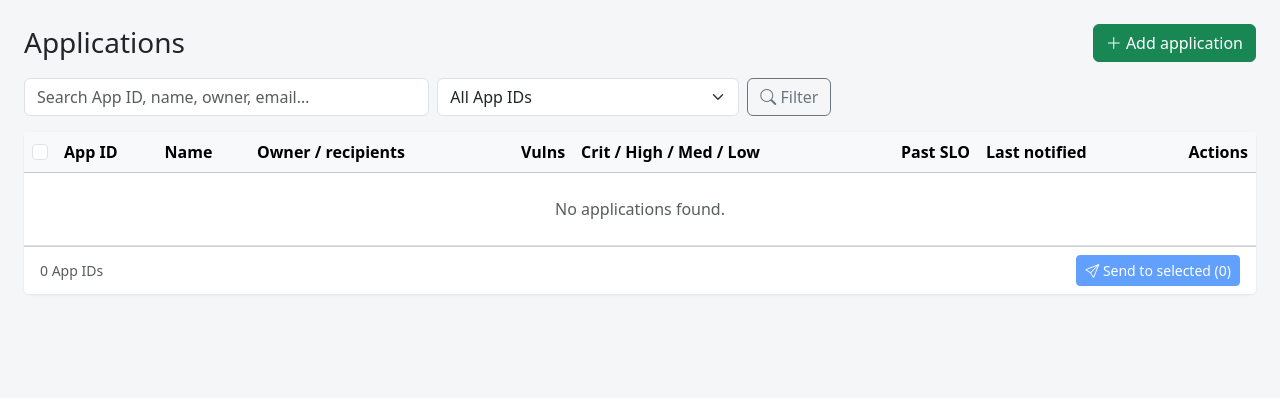
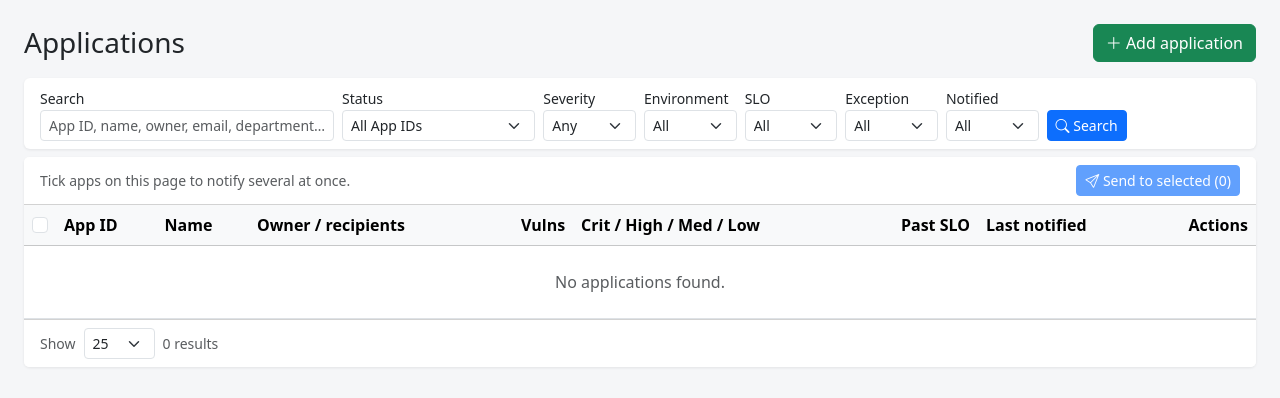
Before and after one commit to budie47/vuln-notify, a Flask app: page /apps in a window 1280 px wide. Shown: the part 56-454 px from the top of the page. Run offline with Flask 3, Linux system fonts and the light colour scheme; data that the repository does not hold is empty.

Commit message:
Search, filters and page size for the application list; fix shared DB connection
- Applications page: search (App ID, name, owner, emails, business service,
  department), status, severity, environment, SLO, exception and notified
  filters, plus 10/25/50/100/all page sizes with paging.
- Environment / exception filters scope the counts shown ('21 of 54').
- Shared pagination helper and template macro, reused by the app detail page.
- Dispose the engine after init_db so gunicorn --preload workers don't share
  the master's database connection (caused intermittent request errors/hangs).

Co-Authored-By: Claude Opus 5.5 <noreply@anthropic.com>

```diff
--- a/app/main.py
+++ b/app/main.py
@@ -3,12 +3,12 @@ import os
 from datetime import date
 
 from flask import Flask, Response, abort, flash, redirect, render_template, request, url_for
-from sqlalchemy import func, or_, select
+from sqlalchemy import and_, func, or_, select
 from sqlalchemy.exc import IntegrityError
 
 from . import importer, mailer
 from .models import (
-    VULN_FIELDS, Application, NotificationLog, SessionLocal, UploadLog, Vulnerability, init_db,
+    VULN_FIELDS, Application, NotificationLog, SessionLocal, UploadLog, Vulnerability, engine, init_db,
 )
 
 app = Flask(__name__)
@@ -19,12 +19,16 @@ SEVERITIES = ["critical", "high", "medium", "low"]
 PAGE_SIZES = ["10", "25", "50", "100", "all"]
 DEFAULT_PAGE_SIZE = "25"
 VULN_FILTER_ARGS = ("q", "severity", "env", "slo", "exception")
+APP_FILTER_ARGS = ("q", "show", "severity", "env", "slo", "exception", "notified")
 APP_FORM_FIELDS = [
     "app_id", "app_name", "owner_name", "owner_email", "notification_emails",
     "business_service", "department", "description",
 ]
 
 init_db()
+# gunicorn --preload imports this module once and then forks workers; drop the connection used by
+# init_db so workers never share a database socket.
+engine.dispose()
 
 
 @app.teardown_appcontext
@@ -53,6 +57,19 @@ def severity_summary(where=None):
     if where is not None:
         q = q.where(where)
     return {r.app_id: r._asdict() for r in SessionLocal.execute(q)}
+
+
+def paginate(total):
+    """Reads per_page/page from the request and returns paging info for `total` rows."""
+    per_page = request.args.get("per_page", DEFAULT_PAGE_SIZE)
+    if per_page not in PAGE_SIZES:
+        per_page = DEFAULT_PAGE_SIZE
+    size = total if per_page == "all" else int(per_page)
+    pages = max(1, -(-total // size)) if size else 1
+    page = min(max(request.args.get("page", 1, type=int), 1), pages)
+    offset = (page - 1) * size
+    return dict(per_page=per_page, page=page, pages=pages, offset=offset, limit=size, total=total,
+                first=offset + 1 if total else 0, last=min(offset + size, total), sizes=PAGE_SIZES)
 
 
 def get_app_or_404(app_id):
@@ -159,32 +176,74 @@ def dashboard():
 
 @app.route("/apps")
 def apps_list():
-    q = (request.args.get("q") or "").strip().lower()
-    show = request.args.get("show", "all")  # all / registered / unregistered / with_vulns
-    summary = severity_summary()
-    apps = {a.app_id: a for a in SessionLocal.scalars(select(Application)).all()}
-    last_notified = dict(SessionLocal.execute(
+    s = SessionLocal
+    f = {k: request.args.get(k, "").strip() for k in APP_FILTER_ARGS}
+    if f["show"] == "all":  # old links used show=all
+        f["show"] = ""
+
+    # Environment and exception narrow which vulnerabilities are counted for each app.
+    scope = []
+    if f["env"]:
+        scope.append(Vulnerability.environment.is_(None) if f["env"] == "(none)"
+                     else Vulnerability.environment == f["env"])
+    if f["exception"] == "yes":
+        scope.append(HAS_EXCEPTION)
+    elif f["exception"] == "no":
+        scope.append(~HAS_EXCEPTION)
+    summary = severity_summary(and_(*scope) if scope else None)
+    all_totals = {k: v["total"] for k, v in severity_summary().items()} if scope else None
+
+    apps = {a.app_id: a for a in s.scalars(select(Application)).all()}
+    last_notified = dict(s.execute(
         select(NotificationLog.app_id, func.max(NotificationLog.sent_at))
         .where(NotificationLog.status == "sent").group_by(NotificationLog.app_id)
     ).all())
+    env_label = func.coalesce(Vulnerability.environment, "(none)")
+    environments = s.scalars(select(env_label).distinct().order_by(env_label)).all()
 
+    q = f["q"].lower()
+    empty = {"total": 0, "overdue": 0, **{x: 0 for x in SEVERITIES}}
+    candidates = set(apps) | {k for k in (all_totals if scope else summary) if k}
     rows = []
-    for app_id in sorted(set(apps) | {k for k in summary if k}, key=str.lower):
+    for app_id in sorted(candidates, key=str.lower):
         a = apps.get(app_id)
-        counts = summary.get(app_id) or {"total": 0, "overdue": 0, **{x: 0 for x in SEVERITIES}}
-        if show == "registered" and not a:
+        counts = summary.get(app_id) or empty
+        if scope and not counts["total"]:
             continue
-        if show == "unregistered" and a:
+        if f["show"] == "registered" and not a:
             continue
-        if show == "with_vulns" and not counts["total"]:
+        if f["show"] == "unregistered" and a:
             continue
-        if q and q not in app_id.lower() and not (a and q in " ".join(
-            filter(None, [a.app_name, a.owner_name, a.owner_email, a.notification_emails])).lower()):
+        if f["show"] == "with_vulns" and not counts["total"]:
             continue
-        rows.append(dict(app_id=app_id, app=a, counts=counts, last_notified=last_notified.get(app_id)))
+        if f["show"] == "no_email" and (not a or a.recipients()):
+            continue
+        if f["severity"] in SEVERITIES and not counts[f["severity"]]:
+            continue
+        if f["slo"] == "overdue" and not counts["overdue"]:
+            continue
+        if f["slo"] == "within" and counts["overdue"]:
+            continue
+        if f["notified"] == "yes" and app_id not in last_notified:
+            continue
+        if f["notified"] == "no" and app_id in last_notified:
+            continue
+        if q:
+            haystack = [app_id] + ([a.app_name, a.owner_name, a.owner_email, a.notification_emails,
+                                    a.business_service, a.department] if a else [])
+            if q not in " ".join(filter(None, haystack)).lower():
+                continue
+        rows.append(dict(app_id=app_id, app=a, counts=counts, last_notified=last_notified.get(app_id),
+                         all_total=all_totals.get(app_id, 0) if scope else None))
+
+    pg = paginate(len(rows))
+    active = {k: v for k, v in f.items() if v}
     unassigned = (summary.get(None) or {}).get("total", 0)
-    return render_template("apps_list.html", rows=rows, q=q, show=show, severities=SEVERITIES,
-                           unassigned=unassigned)
+    return render_template(
+        "apps_list.html", rows=rows[pg["offset"]:pg["offset"] + pg["limit"]], filters=f, active=active,
+        severities=SEVERITIES, environments=environments, unassigned=unassigned, pg=pg,
+        unfiltered=len(candidates), scoped=bool(scope),
+    )
 
 
 def _app_from_form(a):
@@ -256,20 +315,9 @@ def app_detail(app_id):
         abort(404)
 
     filters = {k: request.args.get(k, "").strip() for k in VULN_FILTER_ARGS}
-    per_page = request.args.get("per_page", DEFAULT_PAGE_SIZE)
-    if per_page not in PAGE_SIZES:
-        per_page = DEFAULT_PAGE_SIZE
     q = vuln_query(app_id, filters)
-    matched = s.scalar(select(func.count()).select_from(q.order_by(None).subquery())) or 0
-    if per_page == "all":
-        page, pages = 1, 1
-    else:
-        size = int(per_page)
-        pages = max(1, -(-matched // size))
-        page = min(max(request.args.get("page", 1, type=int), 1), pages)
-        q = q.offset((page - 1) * size).limit(size)
-    vulns = s.scalars(q).all()
-    first = (page - 1) * (0 if per_page == "all" else int(per_page)) + 1 if vulns else 0
+    pg = paginate(s.scalar(select(func.count()).select_from(q.order_by(None).subquery())) or 0)
+    vulns = s.scalars(q.offset(pg["offset"]).limit(pg["limit"])).all() if pg["total"] else []
 
     env_label = func.coalesce(Vulnerability.environment, "(none)")
     environments = s.scalars(
@@ -283,8 +331,7 @@ def app_detail(app_id):
     return render_template(
         "app_detail.html", a=a, app_id=app_id, vulns=vulns, counts=counts, logs=logs,
         severities=SEVERITIES, today=date.today(), filters=filters, active=active,
-        environments=environments, per_page=per_page, page_sizes=PAGE_SIZES,
-        page=page, pages=pages, matched=matched, first=first, last=first + len(vulns) - 1,
+        environments=environments, pg=pg, per_page=pg["per_page"],
     )
 
 
--- /dev/null
+++ b/app/templates/_pager.html
@@ -0,0 +1,36 @@
+{# Page-size selector + "Showing x–y of z" + page links. `args` are the active filters to keep in links. #}
+{% macro pager(pg, endpoint, url_args, args, form_id, unfiltered=None) -%}
+<div class="card-footer bg-white d-flex flex-wrap justify-content-between align-items-center gap-2">
+  <div class="d-flex align-items-center gap-2 small">
+    <label for="{{ form_id }}-pp" class="text-muted mb-0">Show</label>
+    <select class="form-select form-select-sm autosubmit w-auto" id="{{ form_id }}-pp" form="{{ form_id }}" name="per_page">
+      {% for n in pg.sizes %}<option value="{{ n }}" {% if pg.per_page == n %}selected{% endif %}>{{ n|title }}</option>{% endfor %}
+    </select>
+    <span class="text-muted">
+      {% if pg.total %}Showing {{ pg.first }}–{{ pg.last }} of {{ "{:,}".format(pg.total) }}{% else %}0 results{% endif %}
+      {% if args and unfiltered is not none %} (filtered from {{ "{:,}".format(unfiltered) }}){% endif %}
+    </span>
+  </div>
+  {% if pg.pages > 1 %}
+  {% set pargs = dict(url_args, per_page=pg.per_page, **args) %}
+  <nav><ul class="pagination pagination-sm mb-0">
+    <li class="page-item {% if pg.page == 1 %}disabled{% endif %}"><a class="page-link" href="{{ url_for(endpoint, page=pg.page-1, **pargs) }}">&laquo;</a></li>
+    {% for p in range(1, pg.pages + 1) %}
+      {% if p == 1 or p == pg.pages or (p - pg.page)|abs <= 2 %}
+        <li class="page-item {% if p == pg.page %}active{% endif %}"><a class="page-link" href="{{ url_for(endpoint, page=p, **pargs) }}">{{ p }}</a></li>
+      {% elif (p - pg.page)|abs == 3 %}
+        <li class="page-item disabled"><span class="page-link">…</span></li>
+      {% endif %}
+    {% endfor %}
+    <li class="page-item {% if pg.page == pg.pages %}disabled{% endif %}"><a class="page-link" href="{{ url_for(endpoint, page=pg.page+1, **pargs) }}">&raquo;</a></li>
+  </ul></nav>
+  {% endif %}
+</div>
+{%- endmacro %}
+
+{# Dropdown filters and page size apply immediately; search boxes apply on Enter / Search. #}
+{% macro autosubmit_script() -%}
+<script>
+  document.querySelectorAll('.autosubmit').forEach(el => el.addEventListener('change', () => el.form.requestSubmit()));
+</script>
+{%- endmacro %}
--- a/app/templates/apps_list.html
+++ b/app/templates/apps_list.html
@@ -1,5 +1,6 @@
 {% extends "base.html" %}
 {% from "_macros.html" import sev_counts, notify_button %}
+{% from "_pager.html" import pager, autosubmit_script %}
 {% block title %}Applications · Vuln Notify{% endblock %}
 {% block content %}
 <div class="d-flex flex-wrap justify-content-between align-items-center mb-3 gap-2">
@@ -7,24 +8,70 @@
   <a class="btn btn-success" href="{{ url_for('app_new') }}"><i class="bi bi-plus-lg"></i> Add application</a>
 </div>
 
-<form class="row g-2 mb-3" method="get">
-  <div class="col-sm-5 col-lg-4"><input class="form-control" name="q" value="{{ q }}" placeholder="Search App ID, name, owner, email…"></div>
-  <div class="col-sm-4 col-lg-3">
-    <select class="form-select" name="show" onchange="this.form.submit()">
-      {% for v, l in [('all','All App IDs'),('with_vulns','With vulnerabilities'),('registered','Registered'),('unregistered','Unregistered (no owner)')] %}
-        <option value="{{ v }}" {% if show == v %}selected{% endif %}>{{ l }}</option>
-      {% endfor %}
-    </select>
+<form method="get" class="card mb-2" id="afilter"><div class="card-body py-2">
+  <div class="row g-2 align-items-end">
+    <div class="col-12 col-md-4 col-xl-3">
+      <label class="form-label small mb-0" for="a-q">Search</label>
+      <input class="form-control form-control-sm" id="a-q" name="q" value="{{ filters.q }}" placeholder="App ID, name, owner, email, department…">
+    </div>
+    <div class="col-6 col-md-2">
+      <label class="form-label small mb-0" for="a-show">Status</label>
+      <select class="form-select form-select-sm autosubmit" id="a-show" name="show">
+        {% for v, l in [('', 'All App IDs'), ('with_vulns', 'With vulnerabilities'), ('registered', 'Registered'), ('unregistered', 'Unregistered (no owner)'), ('no_email', 'Registered, no email')] %}
+          <option value="{{ v }}" {% if filters.show == v %}selected{% endif %}>{{ l }}</option>
+        {% endfor %}
+      </select>
+    </div>
+    <div class="col-6 col-md-2 col-xl-1">
+      <label class="form-label small mb-0" for="a-sev">Severity</label>
+      <select class="form-select form-select-sm autosubmit" id="a-sev" name="severity">
+        <option value="">Any</option>
+        {% for sv in severities %}<option value="{{ sv }}" {% if filters.severity == sv %}selected{% endif %}>Has {{ sv }}</option>{% endfor %}
+      </select>
+    </div>
+    <div class="col-6 col-md-2 col-xl-1">
+      <label class="form-label small mb-0" for="a-env">Environment</label>
+      <select class="form-select form-select-sm autosubmit" id="a-env" name="env">
+        <option value="">All</option>
+        {% for e in environments %}<option value="{{ e }}" {% if filters.env == e %}selected{% endif %}>{{ e }}</option>{% endfor %}
+      </select>
+    </div>
+    <div class="col-6 col-md-2 col-xl-1">
+      <label class="form-label small mb-0" for="a-slo">SLO</label>
+      <select class="form-select form-select-sm autosubmit" id="a-slo" name="slo">
+        {% for v, l in [('', 'All'), ('overdue', 'Has past SLO'), ('within', 'None past SLO')] %}<option value="{{ v }}" {% if filters.slo == v %}selected{% endif %}>{{ l }}</option>{% endfor %}
+      </select>
+    </div>
+    <div class="col-6 col-md-2 col-xl-1">
+      <label class="form-label small mb-0" for="a-exc">Exception</label>
+      <select class="form-select form-select-sm autosubmit" id="a-exc" name="exception">
+        {% for v, l in [('', 'All'), ('yes', 'Has exception'), ('no', 'No exception')] %}<option value="{{ v }}" {% if filters.exception == v %}selected{% endif %}>{{ l }}</option>{% endfor %}
+      </select>
+    </div>
+    <div class="col-6 col-md-2 col-xl-1">
+      <label class="form-label small mb-0" for="a-ntf">Notified</label>
+      <select class="form-select form-select-sm autosubmit" id="a-ntf" name="notified">
+        {% for v, l in [('', 'All'), ('yes', 'Notified'), ('no', 'Never notified')] %}<option value="{{ v }}" {% if filters.notified == v %}selected{% endif %}>{{ l }}</option>{% endfor %}
+      </select>
+    </div>
+    <div class="col-12 col-xl-auto d-flex gap-2">
+      <button class="btn btn-sm btn-primary"><i class="bi bi-search"></i> Search</button>
+      {% if active %}<a class="btn btn-sm btn-outline-secondary" href="{{ url_for('apps_list', per_page=pg.per_page) }}"><i class="bi bi-x-lg"></i> Clear</a>{% endif %}
+    </div>
   </div>
-  <div class="col-auto"><button class="btn btn-outline-secondary"><i class="bi bi-search"></i> Filter</button></div>
-</form>
+  {% if scoped %}<div class="small text-muted mt-1"><i class="bi bi-info-circle"></i> Vulnerability counts include only {{ filters.env ~ ' ' if filters.env }}vulnerabilities{{ ' with an exception' if filters.exception == 'yes' }}{{ ' without an exception' if filters.exception == 'no' }}. Notifications still send all of an app's vulnerabilities.</div>{% endif %}
+</div></form>
 
 {% if unassigned %}<div class="alert alert-secondary py-2">{{ unassigned }} vulnerabilities have no App ID and can't be routed.</div>{% endif %}
 
 <form method="post" action="{{ url_for('apps_notify_bulk') }}" id="bulk"
       onsubmit="return confirm('Send notification emails to all selected applications?');"></form>
 
-<div class="card"><div class="card-body p-0">
+<div class="card"><div class="card-header bg-white d-flex justify-content-between align-items-center py-2">
+  <small class="text-muted">Tick apps on this page to notify several at once.</small>
+  <button class="btn btn-primary btn-sm" form="bulk" id="bulkbtn" disabled><i class="bi bi-send"></i> Send to selected (<span id="selcount">0</span>)</button>
+</div>
+<div class="card-body p-0">
 <div class="table-responsive">
 <table class="table table-hover mb-0">
   <thead class="table-light">
@@ -51,7 +98,7 @@
           {% if not a.recipients() %}<span class="text-danger">No email set</span>{% endif %}
         {% endif %}
       </td>
-      <td class="text-end num fw-semibold">{{ "{:,}".format(r.counts.total) }}</td>
+      <td class="text-end num fw-semibold">{{ "{:,}".format(r.counts.total) }}{% if r.all_total is not none and r.all_total != r.counts.total %}<div class="small text-muted fw-normal">of {{ "{:,}".format(r.all_total) }}</div>{% endif %}</td>
       <td>{{ sev_counts(r.counts) }}</td>
       <td class="text-end num {% if r.counts.overdue %}text-danger fw-semibold{% endif %}">{{ r.counts.overdue }}</td>
       <td class="small text-muted">{{ r.last_notified|fmt_dt or '—' }}</td>
@@ -67,19 +114,17 @@
       </td>
     </tr>
   {% else %}
-    <tr><td colspan="9" class="text-center text-muted py-4">No applications found.</td></tr>
+    <tr><td colspan="9" class="text-center text-muted py-4">{% if active %}No applications match these filters.{% else %}No applications found.{% endif %}</td></tr>
   {% endfor %}
   </tbody>
 </table>
 </div>
 </div>
-<div class="card-footer bg-white d-flex justify-content-between align-items-center">
-  <small class="text-muted">{{ rows|length }} App IDs</small>
-  <button class="btn btn-primary btn-sm" form="bulk" id="bulkbtn" disabled><i class="bi bi-send"></i> Send to selected (<span id="selcount">0</span>)</button>
-</div>
+{{ pager(pg, 'apps_list', {}, active, 'afilter', unfiltered) }}
 </div>
 {% endblock %}
 {% block scripts %}
+{{ autosubmit_script() }}
 <script>
   const checks = () => document.querySelectorAll('.rowcheck');
   const update = () => {
```
Also changed, not shown: app/templates/app_detail.html (+3 -32 lines).
